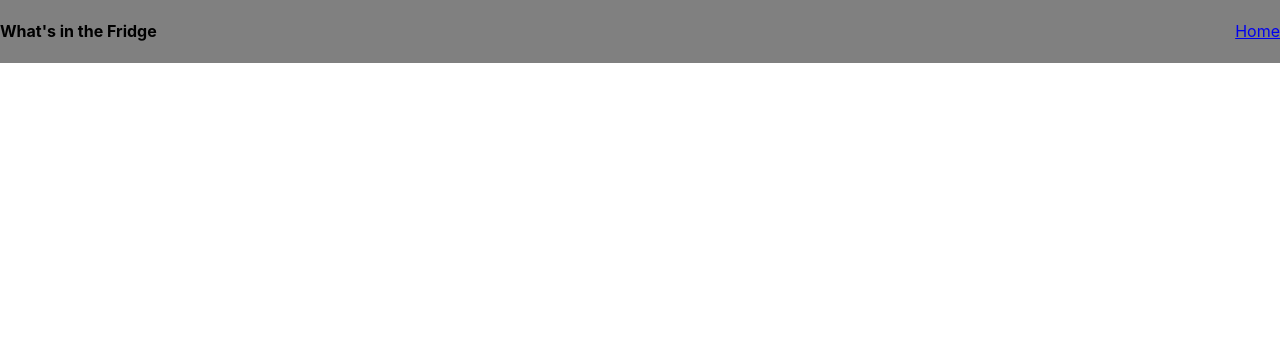
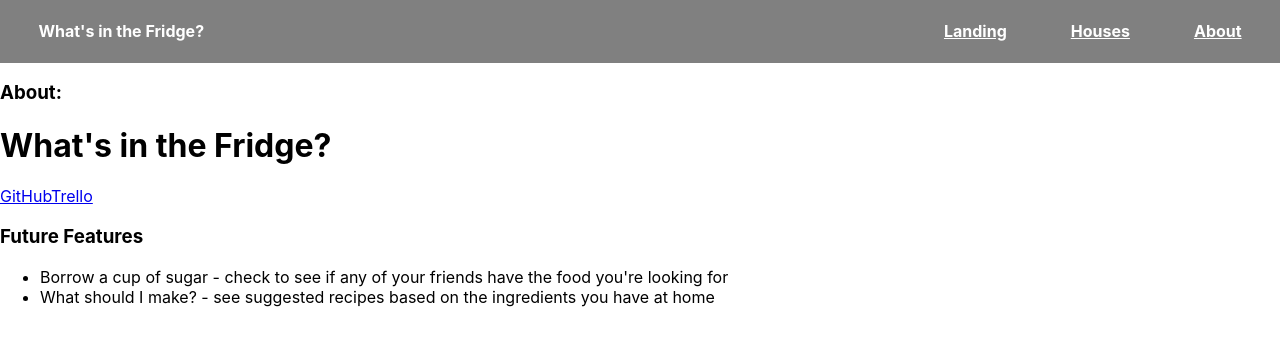
Before and after one commit to jadlevine/Whats_in_the_Fridge, a React (Create React App) app in the folder client/: page /about in a window 1280 px wide. Shown: the top 346 px of the page. Built offline with nearby package versions, Linux system fonts and the light colour scheme.

Commit message:
basic frontend structure set up. backend structure updated for close to full functionality

```diff
--- a/client/src/App.css
+++ b/client/src/App.css
@@ -12,9 +12,33 @@ code {
     monospace;
 }
 
+.highlight{
+  background-color: orange;
+}
 .navbar {
   display:flex;
   justify-content: space-between;
+  align-items:center;
   background-color: grey;
-  align-items:center;
+  color:white;
+  padding: 0 3vw;
 }
+
+ .nav-links{
+  display:flex;
+  /* flex-direction: column; */
+  justify-content: space-around;
+  /* width: 15vw; */
+  /* background-color:green; */
+  /* margin: 0 3vw; */
+ }
+
+.nav-links a{
+  /* text-decoration: none; */
+  color:white;
+  font-weight: bold;
+  margin-left:5vw;
+}
+.wtf{
+  /* margin: 0 10vw; */
+}
--- a/client/src/App.js
+++ b/client/src/App.js
@@ -1,22 +1,25 @@
 import './App.css'
 import { Routes, Route } from 'react-router-dom'
-import Home from './pages/Home'
+import Landing from './pages/Landing'
+import About from './pages/About'
+import Houses from './pages/Houses'
+import HouseDetails from './pages/HouseDetails'
+import FoodDetails from './pages/FoodDetails'
 import Nav from './components/Nav'
-import HouseDetails from './pages/HouseDetails'
-
-// import { useState } from 'react'
+// import { useState, useEffect } from 'react'
 
 const App = () => {
+  //this is where ALL the page routes get set
   return (
     <div>
       <Nav />
       <main>
         <Routes>
-          <Route path="/" element={<Home />} />
-          <Route
-            path="/houses/:owner"
-            element={<HouseDetails house={'josh'} />}
-          />
+          <Route path="/" element={<Landing />} />
+          <Route path="/about" element={<About />} />
+          <Route path="/houses" element={<Houses />} />
+          <Route path="/houses/:id" element={<HouseDetails />} />
+          <Route path="/foods/:id" element={<FoodDetails />} />
         </Routes>
       </main>
     </div>
--- a/client/src/components/Food.js
+++ b/client/src/components/Food.js
@@ -31,8 +31,10 @@ const Food = (props) => {
     event.preventDefault()
     console.log('update requested')
     console.log(foodId)
+
+    //ideally --> coniditionally render a form with food details, and be able to change them, update the food object, then send axios.put with the updated object
+
     //make axios call here with newFood
-
     try {
       const response = await axios.put(
         // `http://localhost:3001/foods/josh/pantry/${event.target.name}`
--- a/client/src/components/Nav.js
+++ b/client/src/components/Nav.js
@@ -3,9 +3,11 @@ import { Link } from 'react-router-dom'
 const Nav = () => {
   return (
     <nav className="navbar">
-      <h4>What's in the Fridge</h4>
-      <div>
-        <Link to="/">Home</Link>
+      <h4>What's in the Fridge?</h4>
+      <div className="nav-links">
+        <Link to="/">Landing</Link>
+        <Link to="/houses">Houses</Link>
+        <Link to="/about">About</Link>
       </div>
     </nav>
   )
--- a/client/src/components/NewFood.js
+++ b/client/src/components/NewFood.js
@@ -9,6 +9,8 @@ const NewFood = (props) => {
     name: '',
     //need to go up to house details and be able to dynamically pass owner variable to this. then below should just automatically be whoever's housedetail page you are on
     owner: 'josh',
+
+    ///YOU ARE HERE... hardcoding the line below to be ANYTHING solves the   message: 'Path `location` is required.', error on the db connection
     location: ''
   })
 
@@ -20,10 +22,10 @@ const NewFood = (props) => {
     event.preventDefault()
     //make axios call here with newFood
     try {
-      const response = await axios.post(
-        `http://localhost:3001/foods/${newFood.owner}/fridge/${newFood.name}`
-      )
+      let response = await axios.post(`http://localhost:3001/foods`, newFood)
       console.log(response.data)
+      // https://github.com/SEI-R-9-19/u2_lesson_react_forms/blob/solution/client/src/components/Form.js#:~:text=setformstate(initialstate)
+      // setFormState(initialState)
       props.getFridgeFoods()
       // props.setFridgeContents(...props.fridgeContents, response.data)
     } catch (err) {
--- /dev/null
+++ b/client/src/pages/About.js
@@ -0,0 +1,27 @@
+const About = () => {
+  return (
+    <>
+      <h3>About:</h3>
+      <h1>What's in the Fridge?</h1>
+      <div className="outside-links">
+        <a href="https://github.com/jadlevine/whats_in_the_fridge">GitHub</a>
+        <a href="https://trello.com/b/6KozxWYt/whats-in-the-fridge">Trello</a>
+      </div>
+      <div className="futurefeatures">
+        <h3>Future Features</h3>
+        <ul>
+          <li>
+            Borrow a cup of sugar - check to see if any of your friends have the
+            food you're looking for
+          </li>
+          <li>
+            What should I make? - see suggested recipes based on the ingredients
+            you have at home
+          </li>
+        </ul>
+      </div>
+    </>
+  )
+}
+
+export default About
--- /dev/null
+++ b/client/src/pages/FoodDetails.js
@@ -0,0 +1,9 @@
+const FoodDetails = () => {
+  return (
+    <div>
+      <h1>Houses</h1>
+    </div>
+  )
+}
+
+export default FoodDetails
--- a/client/src/pages/Home.js
+++ /dev/null
@@ -1,24 +0,0 @@
-import { useNavigate } from 'react-router-dom'
-
-const Home = () => {
-  let navigate = useNavigate()
-
-  const showHouse = (owner) => {
-    navigate(`/houses/${owner}`)
-  }
-
-  return (
-    <div className="home">
-      <h1>What's in the Fridge?</h1>
-      <div
-        className="house-card"
-        onClick={() => showHouse('josh')}
-        key={'1234'}
-      >
-        <h3>Josh's House</h3>
-      </div>
-    </div>
-  )
-}
-
-export default Home
--- /dev/null
+++ b/client/src/pages/Houses.js
@@ -0,0 +1,34 @@
+import { useNavigate } from 'react-router-dom'
+import { useState, useEffect } from 'react'
+
+const Houses = () => {
+  let navigate = useNavigate()
+
+  //will eventually want an axios get request (with useState and useEffect) that shows all the houses in the db (and offers an "add a new house option")
+
+  ////NEED TO SET UP HOUSE MODEL ON DB!!!////
+
+  ///should useState {houses,setHouses}, then map through houses below to render components
+  const [houses, setHouses] = useState([])
+
+  ///and, another form (text input field?) that allows you to add a house
+
+  const showHouse = (owner) => {
+    navigate(`/houses/${owner}`)
+  }
+
+  return (
+    <div className="home">
+      <h1>Who's House are you adding to?</h1>
+      <div
+        className="house-card"
+        onClick={() => showHouse('josh')}
+        key={'1234'}
+      >
+        <h3>Josh's House</h3>
+      </div>
+    </div>
+  )
+}
+
+export default Houses
--- /dev/null
+++ b/client/src/pages/Landing.js
@@ -0,0 +1,21 @@
+import { Link } from 'react-router-dom'
+
+const Landing = () => {
+  return (
+    <div>
+      <h3>Welcome to:</h3>
+      <h1>What's in the Fridge?</h1>
+      <p>
+        An app that helps solve the age old questions, "what can I eat?", and "I
+        know I bought pickles, where did I put them?", or "Do I have oatmeal?",
+        and many others.
+      </p>
+      <p>
+        Click <Link to="/houses">here</Link> to go directly to the list of
+        Houses, or use the navigation bar at top to look around. Have Fun!
+      </p>
+    </div>
+  )
+}
+
+export default Landing
```
